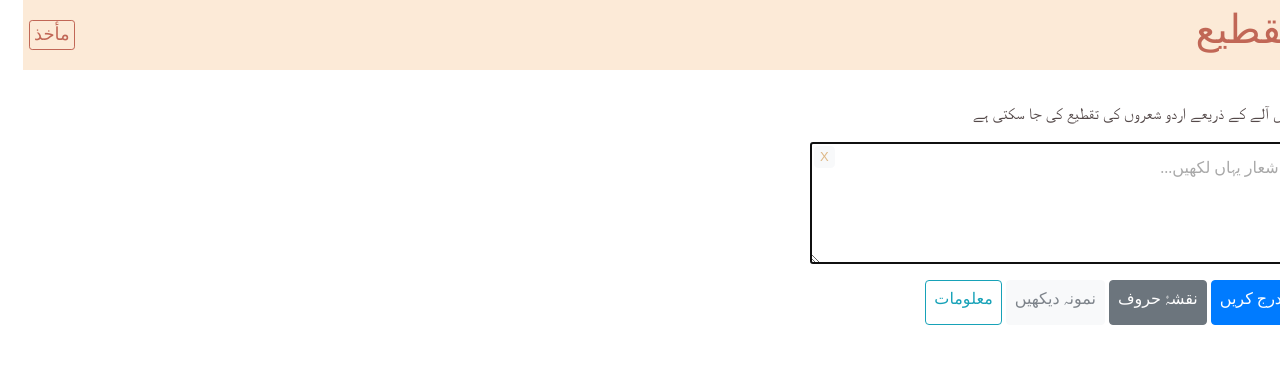
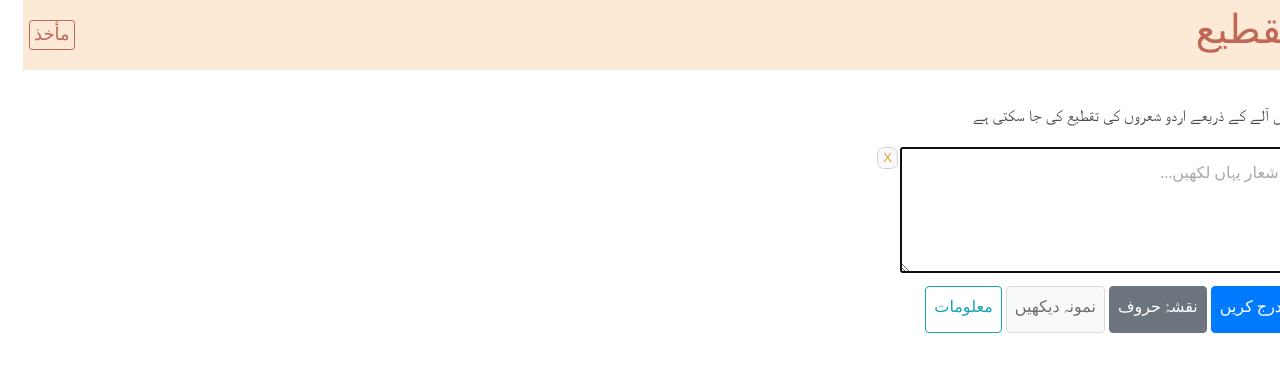
Before and after one commit to asim-imam/taqti-app, a React (Create React App) app: page / in a window 1280 px wide. Shown: the top 372 px of the page. Built offline with nearby package versions, Linux system fonts and the light colour scheme; a web font is replaced by a local one.

Commit message:
Moved erase button to outside of textarea + misc style changes

```diff
--- a/src/App.css
+++ b/src/App.css
@@ -1,6 +1,7 @@
 .urdu {
   font-family: "Noto Nastaliq Urdu Draft";
   font-size: medium;
+  line-height: 1.8em;
   direction: rtl;
 }
 
@@ -43,22 +44,32 @@ body {
 .input-text {
   resize: both;
   padding: 7px;
-  line-height: 2.2em;
+  line-height: 2.3em;
   direction: rtl;
   font-family: "Noto Nastaliq Urdu Draft";
   color: #544949;
   -webkit-box-sizing: border-box;
   -moz-box-sizing: border-box;
   box-sizing: border-box;
-  width: 100%;
   white-space: pre-wrap;
   overflow: auto;
 }
 
+.erase-box {
+  padding: 0px !important;
+  margin: 0px !important;
+  vertical-align: top;
+  display: inline-block;
+}
+
 .btn-erase {
+  margin: -5px 2px 0px 0px !important;
   padding: 0px 5px !important;
   font-size: small !important;
-  color: burlywood !important;
+  font-family: "Arial" !important;
+  color: goldenrod !important;
+  border: 1px solid lightgray !important;
+  border-radius: 7px !important;
   font-family: "Arial";
 }
 
@@ -81,7 +92,7 @@ body {
   margin-left: 4px;
   padding-right: 8px !important;
   padding-left: 8px !important;
-  padding-bottom: 13px;
+  padding-bottom: 10px;
 }
 
 .custom-dark {
@@ -89,7 +100,8 @@ body {
 }
 
 .custom-light {
-  color: rgb(125, 131, 138) !important;
+  color: rgb(109, 109, 105) !important;
+  border: 1px solid rgb(220, 220, 223) !important;
 }
 
 .kufic {
@@ -220,6 +232,10 @@ header {
   margin-bottom: 3px;
 }
 
+.full-width {
+  width: 100%;
+}
+
 textarea::-webkit-input-placeholder {
   color: darkgray;
 }
--- a/src/components/input.jsx
+++ b/src/components/input.jsx
@@ -81,9 +81,8 @@ const Input = props => {
           />
         </Modal.Body>
       </Modal>
-
       <div className="container" dir="rtl">
-        <div dir="rtl" style={{ position: "relative", float: "right" }}>
+        <div className="flex-row full-width">
           <textarea
             id="poetryInput"
             autoCapitalize="none"
@@ -93,24 +92,19 @@ const Input = props => {
             autoFocus
             className="input-text"
             rows="3"
-            cols="50"
+            cols="40"
             placeholder={Res.placeHolderText}
           ></textarea>
-          <span
-            style={{
-              position: "absolute",
-              left: "0px"
-            }}
-          >
+          <div className="erase-box">
             <button
               type="button"
               onClick={() => context.setRawInput("")}
-              className="btn btn-light btn-xs m-1 btn-erase"
+              className="btn btn-light btn-xs btn-erase"
               tabIndex={-1}
             >
               X
             </button>
-          </span>
+          </div>
         </div>
       </div>
       <div className="container" dir="rtl">
```
